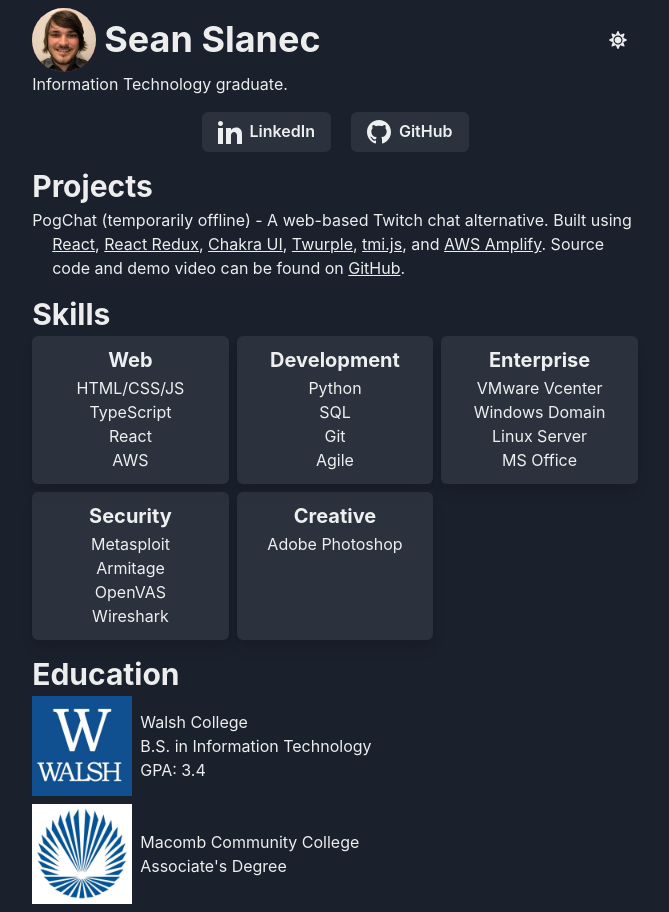
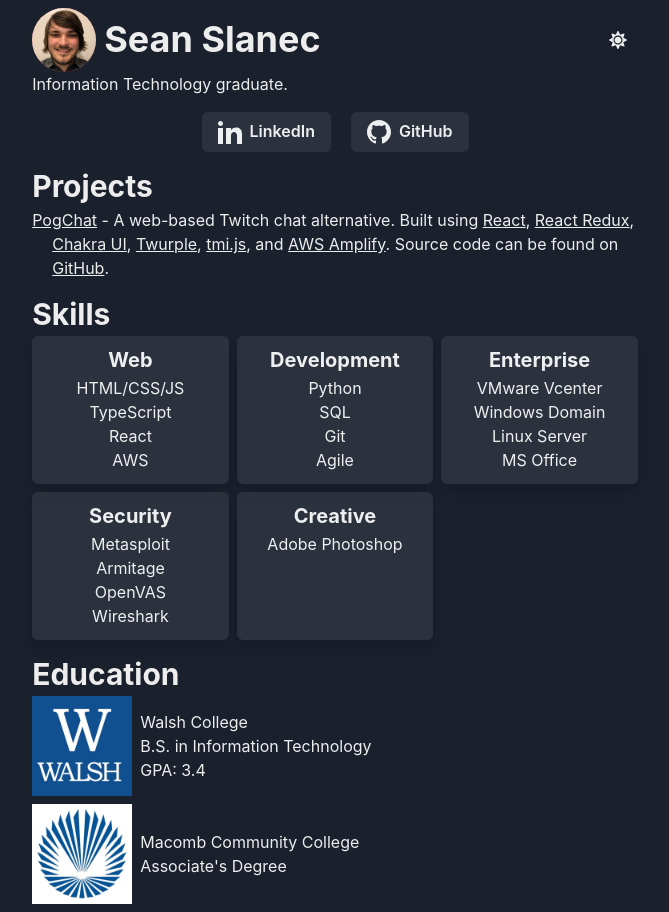
Before and after one commit to sslanec/portfolio, a React (Create React App) app: page / in a window 1280 px wide. Shown: the whole page, without its empty margins (305-974 px from the left). Built offline with nearby package versions, Linux system fonts and the light colour scheme.

Commit message:
Updated link to PogChat

```diff
--- a/src/App.tsx
+++ b/src/App.tsx
@@ -48,13 +48,13 @@
           Projects
         </Heading>
         <Text style={{ textIndent: -20, marginLeft: 20 }}>
-          {/* <Link
-            href="https://www.pogchat.live/"
+          <Link
+            href="https://pogchat.d12tw03jog4r9c.amplifyapp.com/"
             textDecor="underline"
             isExternal
-          > */}
-          PogChat (temporarily offline)
-          {/* </Link> */} - A web-based Twitch chat alternative. Built using{" "}
+          >
+          PogChat
+          </Link> - A web-based Twitch chat alternative. Built using{" "}
           <Link href="https://reactjs.org/" textDecor="underline" isExternal>
             React
           </Link>
@@ -90,7 +90,7 @@
           >
             AWS Amplify
           </Link>
-          . Source code and demo video can be found on{" "}
+          . Source code can be found on{" "}
           <Link
             href="https://github.com/sslanec/PogChat"
             textDecor="underline"
```
